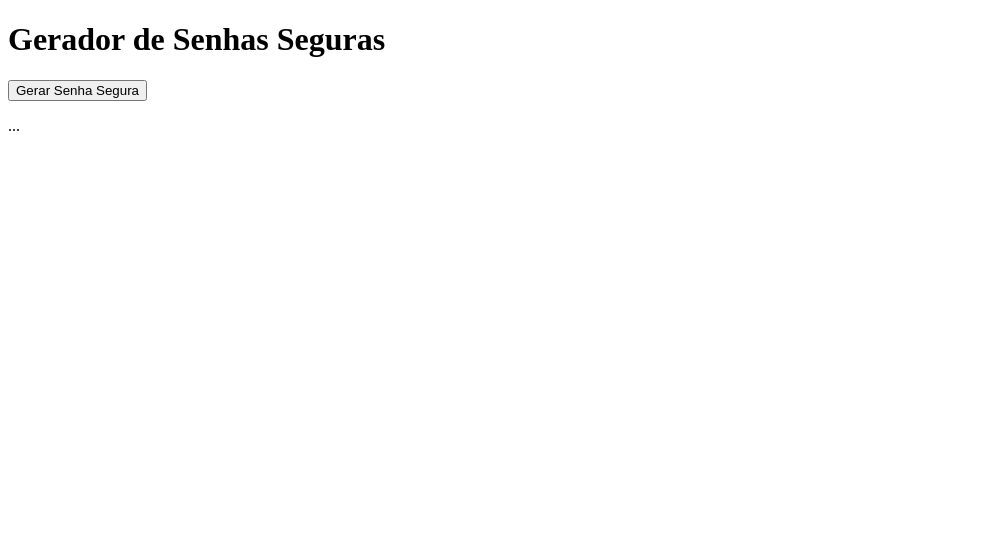
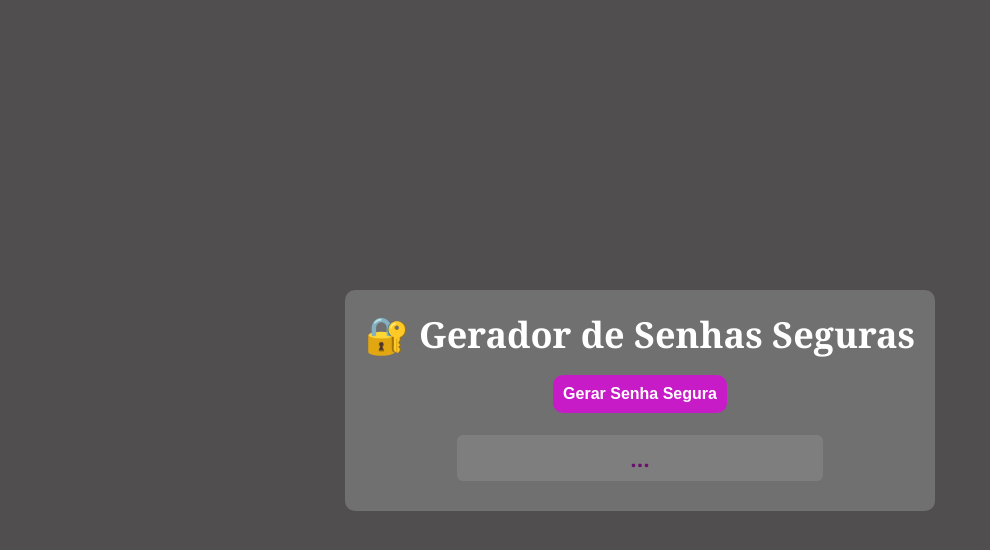
Before and after one commit to SamuelMorais030202/gerador-de-senhas-seguras, a website built with Vite: page index.html in a window 1280 px wide. Shown: the whole page, without its empty margins (0-990 px from the left). Built offline with nearby package versions, Linux system fonts and the light colour scheme; some packages are replaced by stand-ins of ours.

Commit message:
Finalizando o projeto

```diff
--- a/index.html
+++ b/index.html
@@ -8,9 +8,11 @@
 </head>
 <body>
     <main>
-        <h1>Gerador de Senhas Seguras</h1>
+        <h1>🔐 Gerador de Senhas Seguras</h1>
         <button>Gerar Senha Segura</button>
         <p>...</p>
     </main>
+
+    <script src="./src/main.js" type="module"></script>
 </body>
 </html>
--- a/src/main.js
+++ b/src/main.js
@@ -0,0 +1,21 @@
+import './style.css';
+import { nanoid } from 'nanoid';
+import copy from 'clipboard-copy';
+import Swal from 'sweetalert2';
+
+const button = document.querySelector('button');
+const password = document.querySelector('p');
+
+button.addEventListener('click', () => {
+  const randompassword = nanoid();
+  password.innerText = randompassword;
+});
+
+password.addEventListener('click', (event) => {
+  copy(event.target.innerHTML);
+  Swal.fire(
+    'Copiado!',
+    'Você copiou sua senha!',
+    'success',
+  );
+});
--- a/src/style.css
+++ b/src/style.css
@@ -1 +1,53 @@
 @charset "UTF-8";
+
+*{
+  margin: 0px;
+  padding: 0px;
+}
+
+body {
+    background-color: rgb(80, 78, 78);
+    color: white;
+    font-family: Georgia, 'Times New Roman', Times, serif;
+    font-size: 18px;
+    display: flex;
+    flex-direction: column;
+    align-items: center;
+    justify-content: center;
+    min-height: 100vh;
+}
+
+main {
+    background-color: rgba(128, 128, 128, 0.692);
+    padding: 20px;
+    border-radius: 10px;
+    max-width: 600px;
+    display: flex;
+    flex-direction: column;
+    align-items: center;
+}
+
+button {
+    margin-top: 16px;
+    margin-bottom: 12px;
+    background-color: rgb(199, 27, 199);
+    color: white;
+    font-weight: bold;
+    font-size: 16px;
+    padding: 10px;
+    border: none;
+    border-radius: 10px;
+}
+
+p {
+    margin: 10px 0px 10px;
+    background-color: rgba(128, 128, 128, 0.925);
+    min-width: 350px;
+    border-radius: 6px;
+    height: 30px;
+    padding: 8px;
+    text-align: center;
+    font-size: 22px;
+    font-weight: 600;
+    color: rgb(109, 15, 109);
+}
```
Also changed, not shown: package.json (added, +33 -0 lines), .eslintrc.cjs (added), 2 other files.
